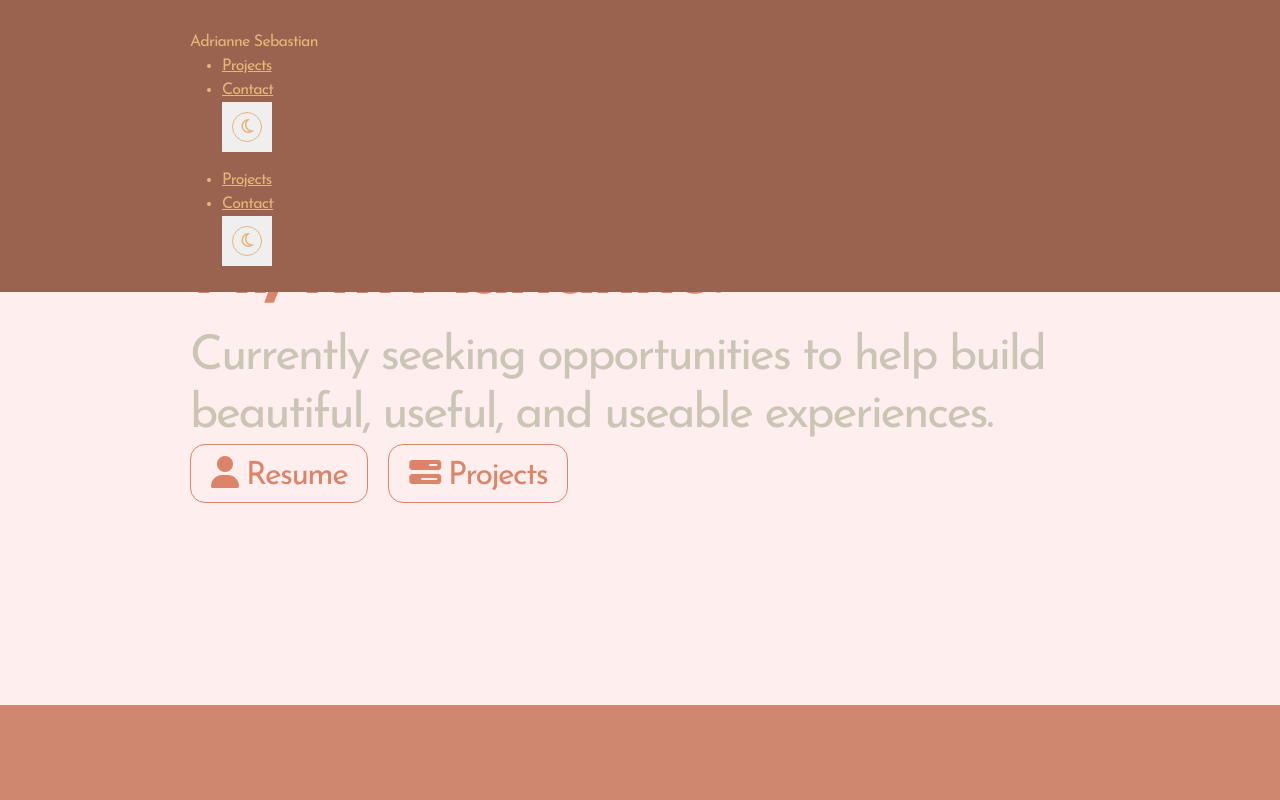
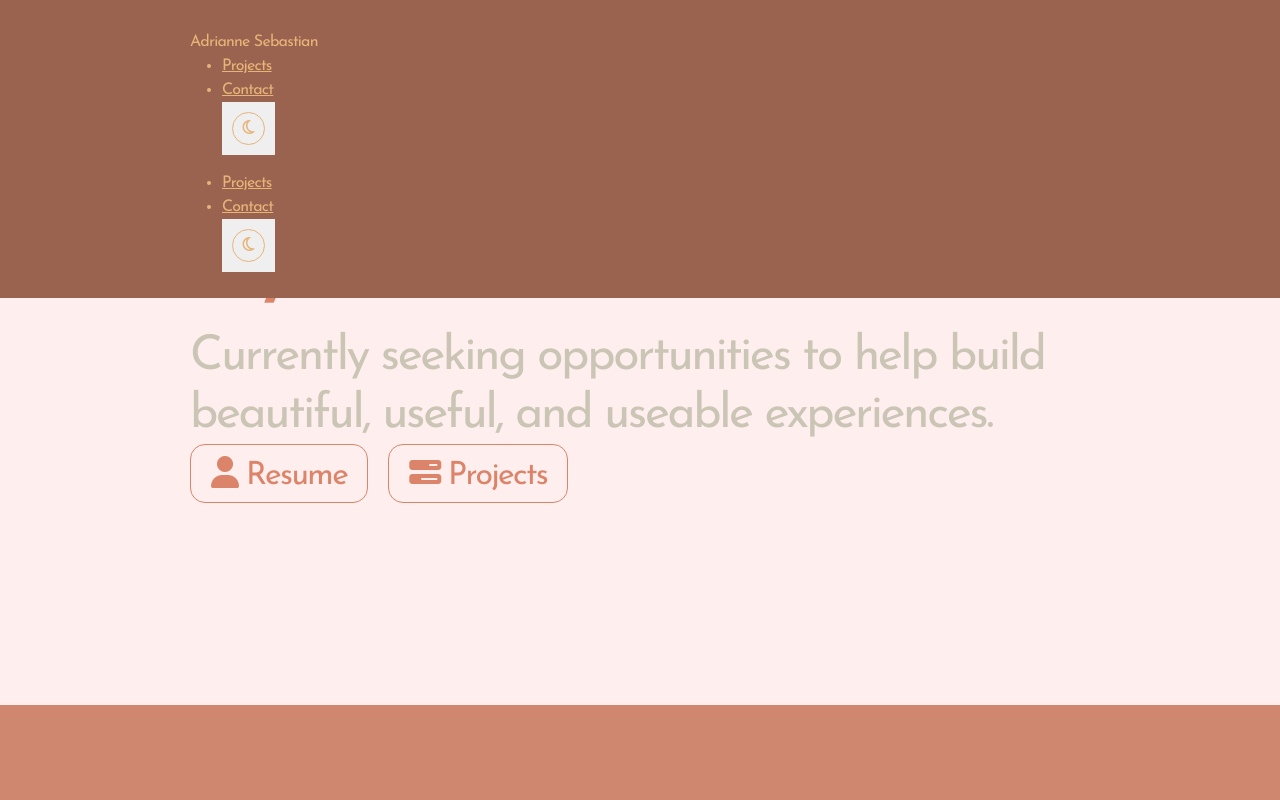
Before and after one commit to arcsbstn/arcsbstn.github.io, a React (Create React App) app: page / in a window 1280 px wide. Shown: the top 800 px of the page. Built offline with nearby package versions, Linux system fonts and the light colour scheme.

Commit message:
fix toggleIconStyle

```diff
--- a/src/components/nav/NavLinks.js
+++ b/src/components/nav/NavLinks.js
@@ -9,9 +9,10 @@ export default function NavLinks() {
     color: theme.stripText,
     border: `1px solid ${theme.stripText}`,
     borderRadius: '100%',
-    paddingTop: '5px',
-    width: '30px',
-    height: '30px'
+    paddingTop: '6px',
+    paddingRight: '1px',
+    width: '33px',
+    height: '33px'
   }
 
   return (
```
